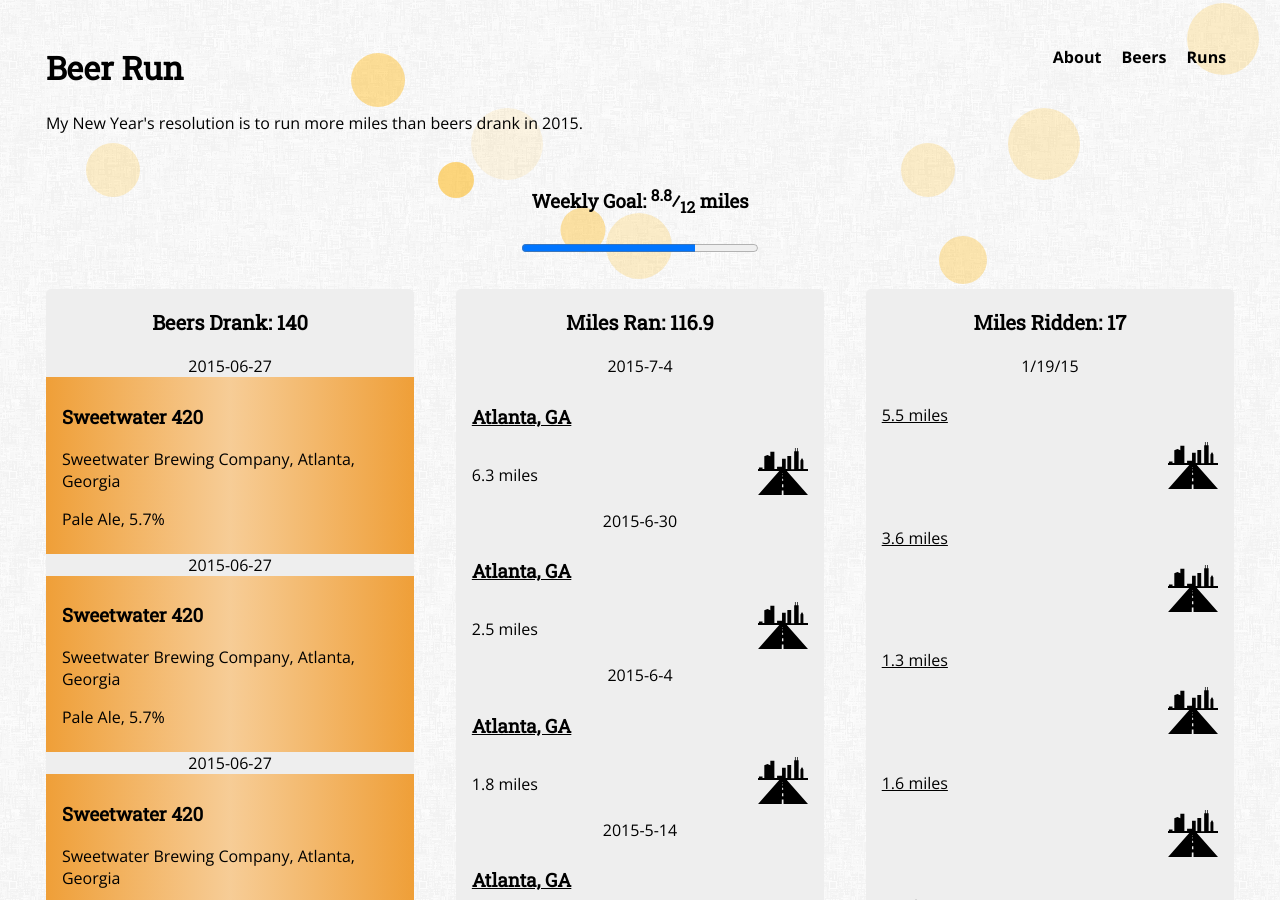
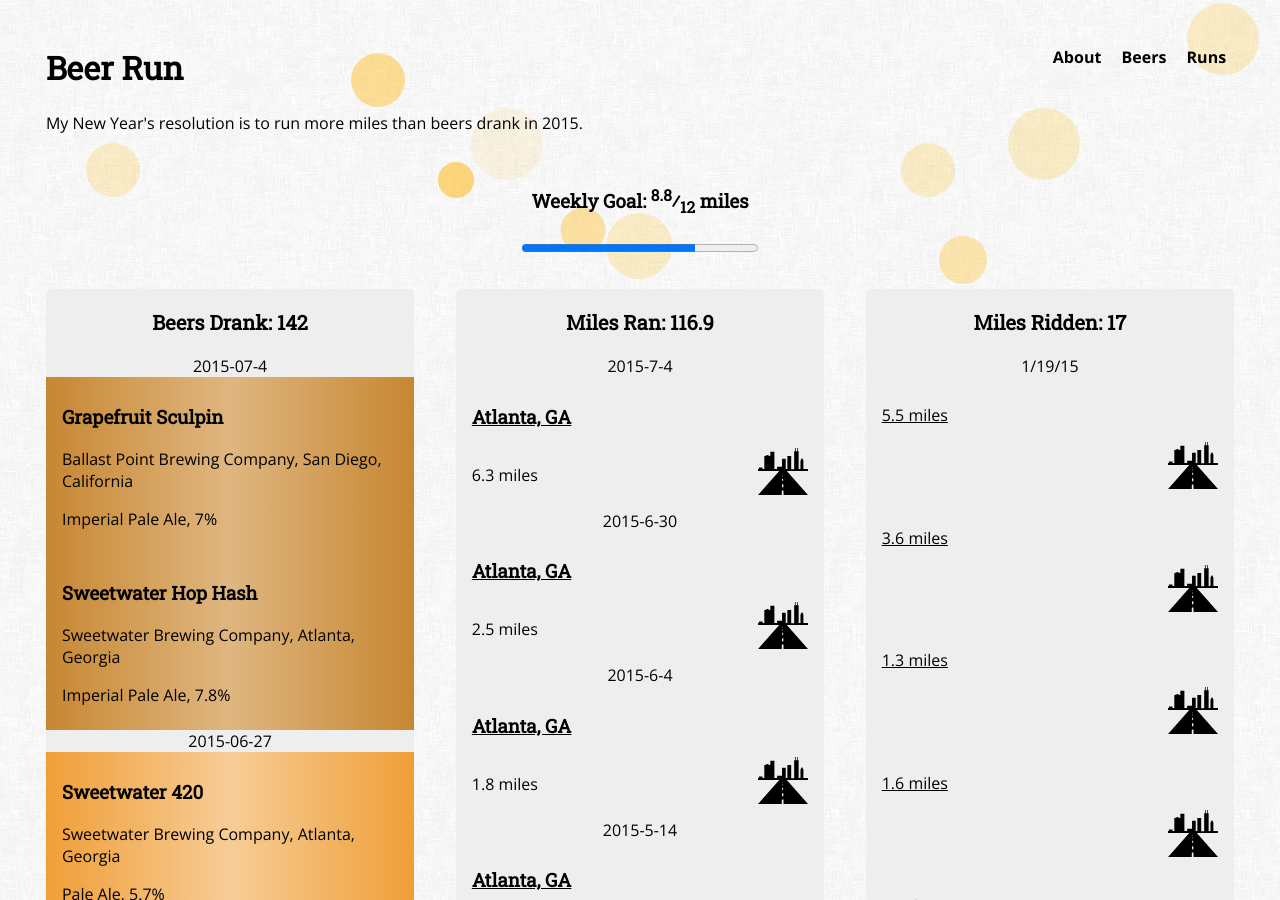
Before and after one commit to rhewitt22/beer-run, a Jekyll site: the page built from index.html, in a window 1280 px wide and 900 px high. Built offline with Jekyll 4.4.1, drawn with Linux system fonts in a browser that asks for light colours; nearby versions of some CDN libraries.

Commit message:
Updated beer.yml

```diff
--- a/_data/beer.yml
+++ b/_data/beer.yml
@@ -1,3 +1,9 @@
+- date: 2015-07-4
+  name: Grapefruit Sculpin
+
+- date: 2015-07-4
+  name: Sweetwater Hop Hash
+
 - date: 2015-06-27
   name: Sweetwater 420
 
```
